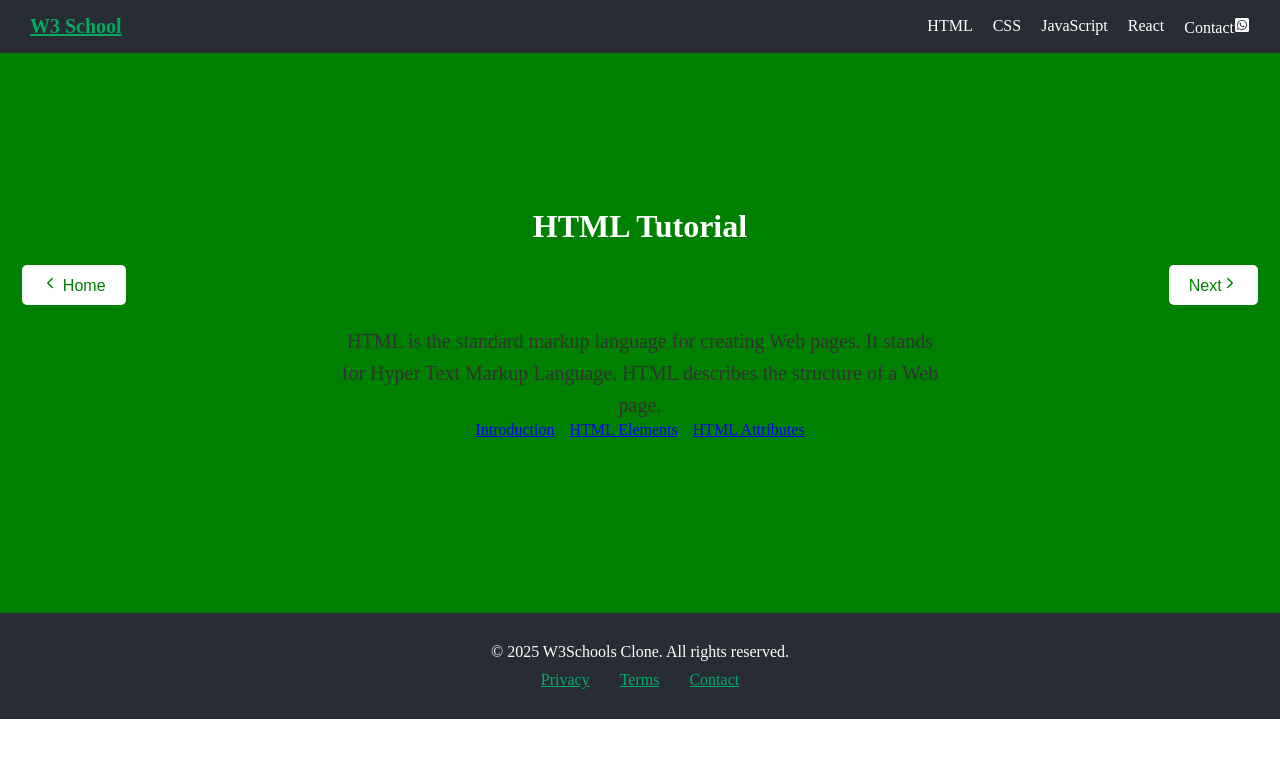
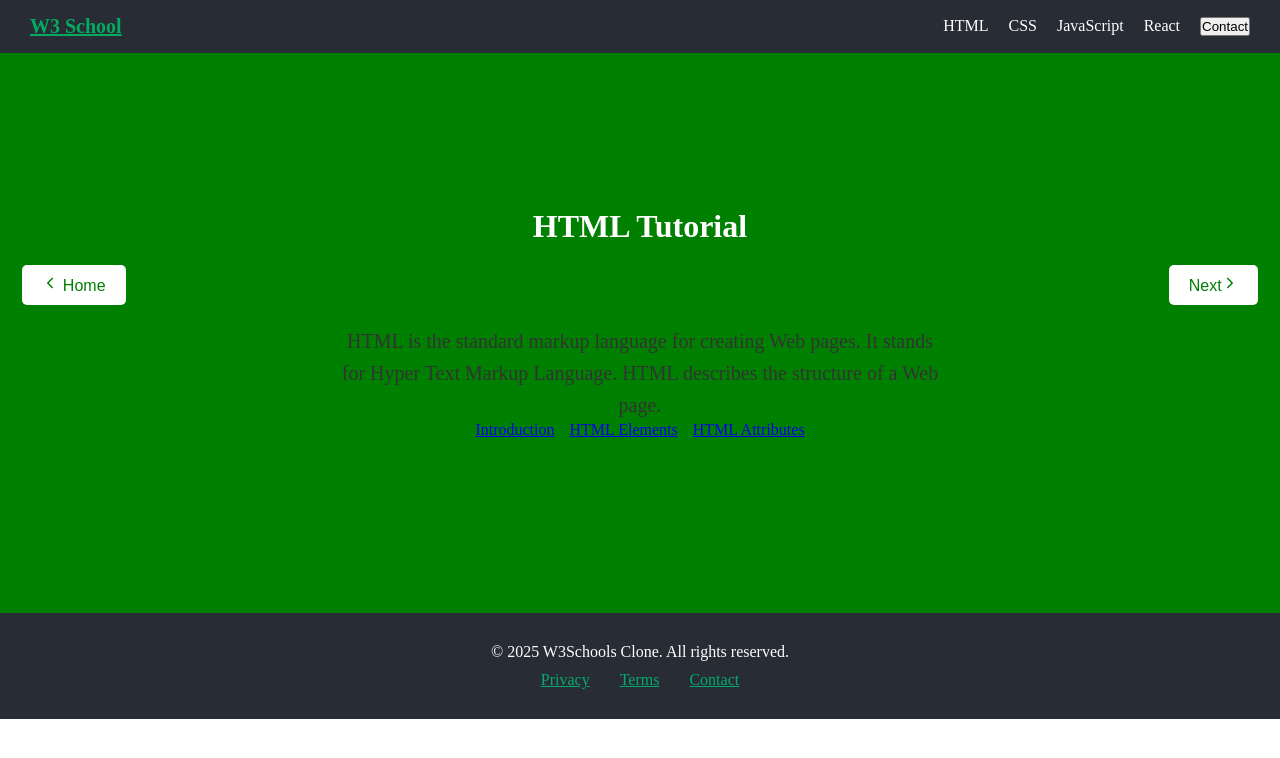
Before and after one commit to ojembajoy/w3school-clone, a React (Vite) app: page /html in a window 1280 px wide. Shown: the top 758 px of the page. Built offline with nearby package versions, Linux system fonts and the light colour scheme.

Commit message:
updated few things

```diff
--- a/src/App.jsx
+++ b/src/App.jsx
@@ -27,6 +27,7 @@ const App = () => {
                <Route path='/react' element={<ReactPage />} />
                <Route path='/privacy' element={<Privacy />} />
                <Route path='/terms' element={<Terms />} />
+
            </Routes>
              <Footer/>
         </BrowserRouter>
--- a/src/components/Navbar.jsx
+++ b/src/components/Navbar.jsx
@@ -1,11 +1,11 @@
 import React, {useState} from "react";
 import { GiHamburgerMenu } from "react-icons/gi";
 import styles from "./Navbar.module.css";
-import { FaWhatsappSquare } from "react-icons/fa";
 import { NavLink } from "react-router-dom";
 
 const Navbar = () => {
     const [isOpen, setIsOpen] = useState(false);
+    const [contactOpen, setContactOpen] = useState(false);
 
     const toggleMenu =() =>
     {setIsOpen(!isOpen);
@@ -23,12 +23,27 @@ const Navbar = () => {
         <li><NavLink to='/css'>CSS</NavLink></li>
         <li><NavLink to='/javascript'>JavaScript</NavLink></li>
         <li><NavLink to='/react'>React</NavLink></li>
-        <li><a href="https://wa.me/2349131177313?text=Hello%20👋%2C%20I%20visited%20your%20website%20and%20would%20like%20to%20learn%20more!"
-    target="_blank"
-    rel="noopener noreferrer"
-  >
-    Contact
- <FaWhatsappSquare /></a></li>
+        <li className={styles.dropdown}>
+          <button
+            className={styles.dropbtn}
+            onClick={() => setContactOpen(!contactOpen)}
+          >
+            Contact
+          </button>
+
+          {contactOpen && (
+            <div className={styles.dropdownContent}>
+              <a
+                href="https://wa.me/2349131177313?text=Hello%20👋%2C%20I%20visited%20your%20website%20and%20would%20like%20to%20learn%20more!"
+                target="_blank"
+                rel="noopener noreferrer"
+              >
+                💬 WhatsApp
+              </a>
+              <a href="tel:+2349131177313">📞 Call</a>
+            </div>
+          )}
+        </li>
 
       </ul>
     </nav>
--- a/src/pages/Html.jsx
+++ b/src/pages/Html.jsx
@@ -18,11 +18,11 @@ export default function Html() {
         </div>
 
           <p className={styles.text}>HTML is the standard markup language for creating Web pages. It stands for Hyper Text Markup Language. HTML describes the structure of a Web page.</p>
-          <div className={styles.links}>
-            <a href="/html/introduction">Introduction</a>
-            <a href="/html/elements">HTML Elements</a>
-            <a href="/html/attributes">HTML Attributes</a>
-          </div>
+          <ul className={styles.links}>
+           <li> <a href="/html/introduction">Introduction</a></li>
+           <li> <a href="/html/elements">HTML Elements</a></li>
+           <li> <a href="/html/attributes">HTML Attributes</a></li>
+          </ul>
         </div>
 
       </Banner>
--- a/src/pages/Html.module.css
+++ b/src/pages/Html.module.css
@@ -52,6 +52,7 @@ margin: auto;
 .links {
     display: flex;
     justify-content: center;
+    flex-wrap: frfr;
     gap: 15px;
     margin-bottom: 20px;
 }
```
